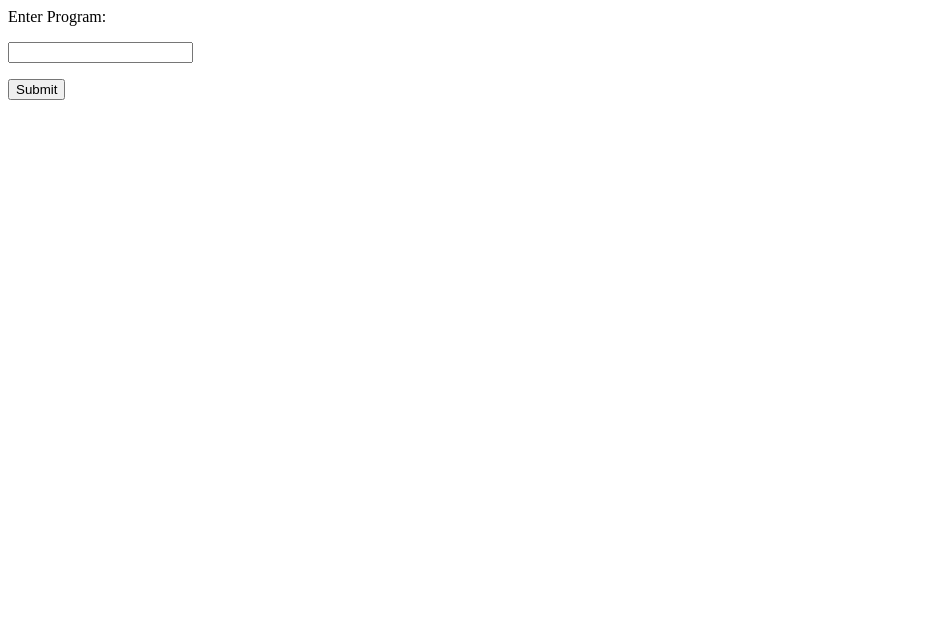
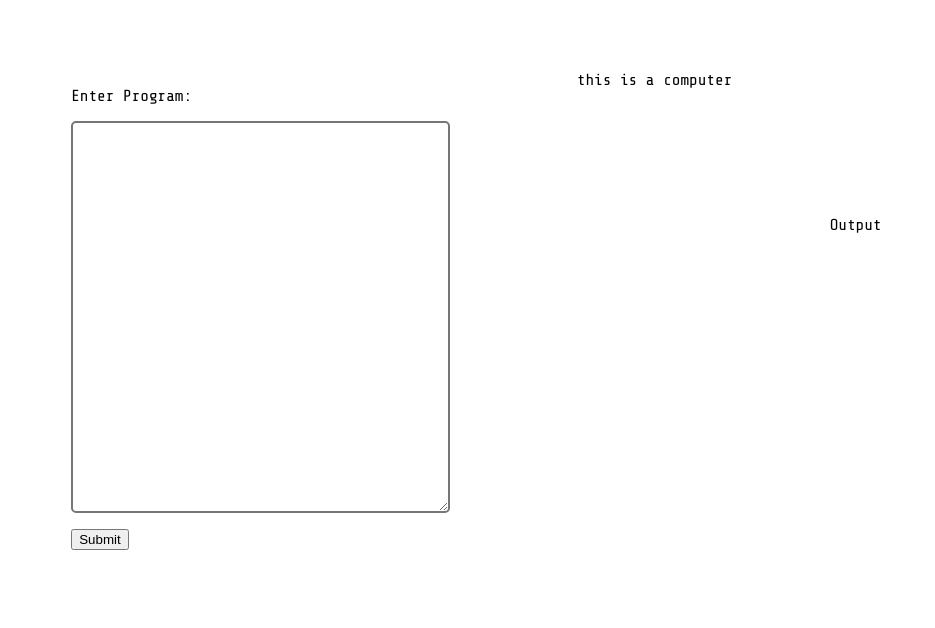
Before and after one commit to adinajohnson/polite-programming, a Flask app: page / in a window 1280 px wide. Shown: the top 628 px of the page, without its empty margins (0-935 px from the left). Run offline with Flask 2, Linux system fonts and the light colour scheme; some libraries are stand-ins or nearby versions.

Commit message:
textarea border

```diff
--- a/static/css/main.css
+++ b/static/css/main.css
@@ -5,6 +5,8 @@ body {
 textarea {
 	width: 100%;
 	height:50%;
+	border-radius: 5px;
+	border-width: 2px;
 }
 
 #container {
--- a/templates/index.html
+++ b/templates/index.html
@@ -1,11 +1,12 @@
 <html>
   <head>
+    <title>Polite Programming</title>
     <script src="//ajax.googleapis.com/ajax/libs/jquery/1.9.1/jquery.min.js"></script>
     <script type=text/javascript>
       $(function() {
       $('a#process_input').bind('click', function() {
       $.getJSON('/result', {
-      prog: $('input[name="prog"]').val(),
+      prog: $('textarea[name="prog"]').val(),
       }, function(data) {
       $("#result").text(data.result);
       });
@@ -13,21 +14,28 @@
       });
       });
     </script>
+    <link rel="stylesheet" href="{{ url_for('static', filename='css/main.css') }}">
+    <link href="https://fonts.googleapis.com/css?family=Share+Tech+Mono" rel="stylesheet">
   </head>
   <body>
-    <div class='container'>
+    <div id='container'>
+    <div id="input">
     <form action = "http://localhost:5000/result" method = "post">
          <p>Enter Program:</p>
-         <p><input type = "text" name = "prog" /></p>
-         <p><a href=# id=process_input><button>Submit</button></a></p>
-	   <!--<input type = "submit" value = "submit" /></p> --->
+         <p><textarea name = "prog" spellcheck="false"></textarea></p>
+         <p><a href=# id="process_input"><button>Submit</button></a></p>
       </form>
+    </div>
+    <div id="computer">
+      this is a computer
+    </div>
 
-    <p id=result>
+    <div id="result">
+      Output
     {% for val in result %}
     {{ val }}
     {% endfor %}
-    </p>
+    </div>
     </div>
   </body>
 </html>
```
